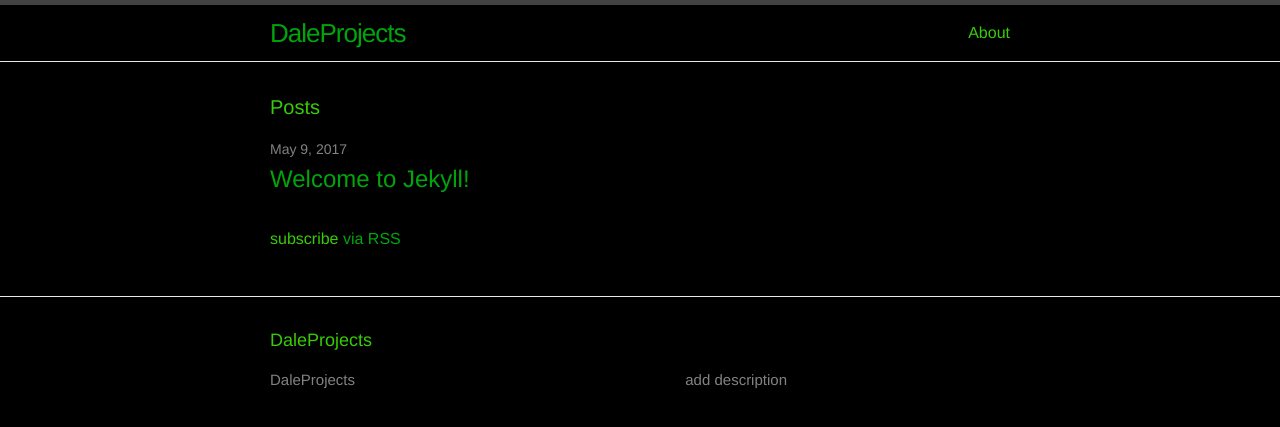
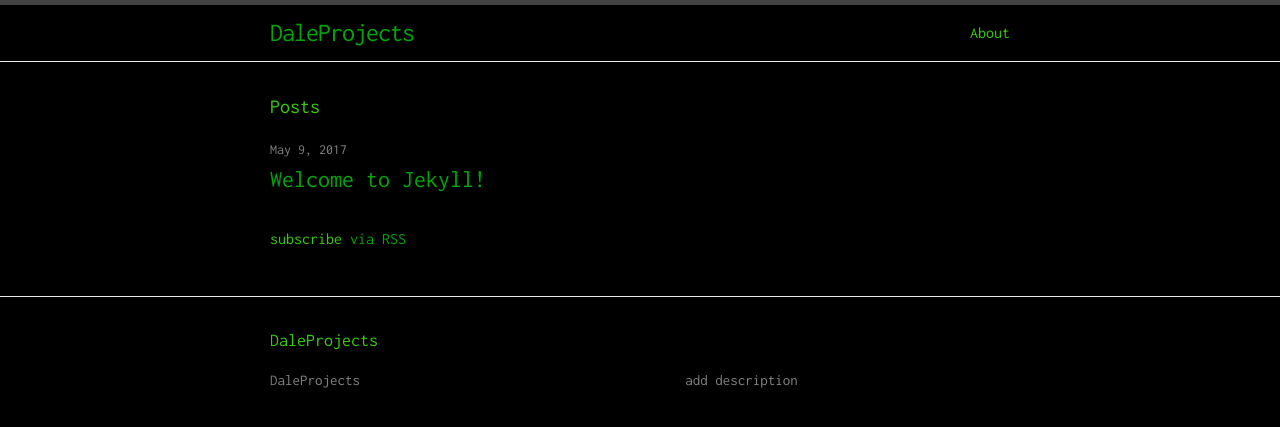
Before and after one commit to learnitupproject/learnitupproject.github.io, a Jekyll site: the page built from index.html, in a window 1280 px wide. Shown: the top 427 px of the page. Built offline with Jekyll 4.4.1, drawn with Linux system fonts in a browser that asks for light colours.

Commit message:
changed base font

```diff
--- a/css/main.scss
+++ b/css/main.scss
@@ -6,7 +6,7 @@
 
 
 // Our variables
-$base-font-family: "Helvetica Neue", Helvetica, Arial, sans-serif;
+$base-font-family: 'Inconsolata', monospace;
 $base-font-size:   16px;
 $base-font-weight: 400;
 $small-font-size:  $base-font-size * 0.875;
```
